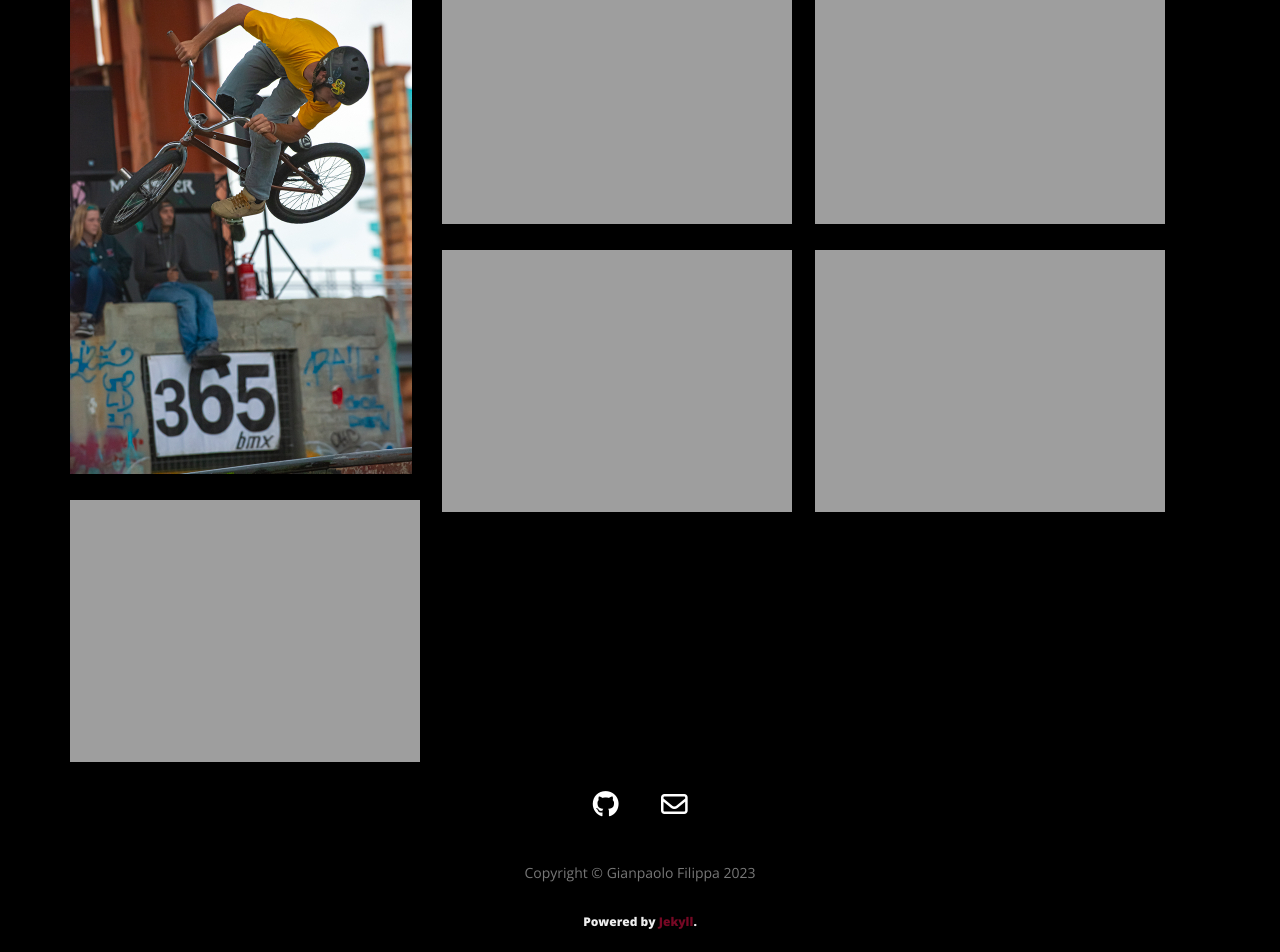
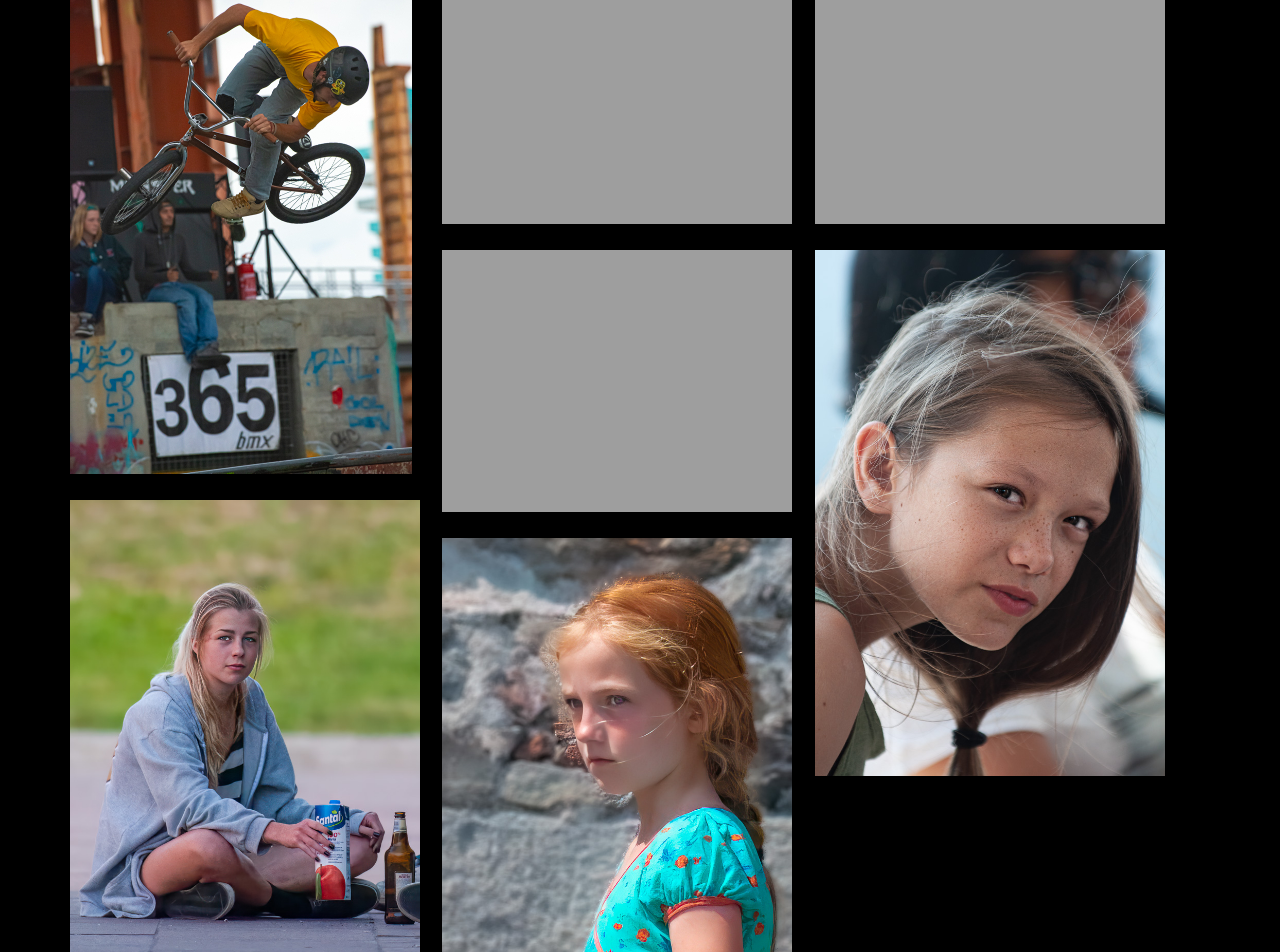
Before and after one commit to gianpaolof/gianpaolof.github.io, a Jekyll site: the page built from gallery/gallery03/index.html, in a window 1280 px wide. Shown: the part 851-1803 px from the top of the page. Built offline with Jekyll 4.4.1, drawn with Linux system fonts in a browser that asks for light colours; nearby versions of some CDN libraries.

Commit message:
new pics
ciao

```diff
--- a/gallery/gallery03/index.html
+++ b/gallery/gallery03/index.html
@@ -20,9 +20,11 @@ images:
    copyright: © Gianpaolo Filippa
  - image_path: /gallery/archive/g03/bg6.jpg
    copyright: © Gianpaolo Filippa
- - image_path: /gallery/archive/g03/bg7.jpg
+ - image_path: /gallery/archive/g03/bg10.jpg
    copyright: © Gianpaolo Filippa
- - image_path: /gallery/archive/g03/bg8.jpg
+ - image_path: /gallery/archive/g03/bg9.jpg
+   copyright: © Gianpaolo Filippa
+ - image_path: /gallery/archive/g03/bg11.jpg
    copyright: © Gianpaolo Filippa
 ---
 
--- a/gallery/gallery08/index.html
+++ b/gallery/gallery08/index.html
@@ -17,6 +17,8 @@ images:
  - image_path: /gallery/archive/g08/bg5.jpg
    copyright: © Gianpaolo Filippa
  - image_path: /gallery/archive/g08/bg6.jpg
+   copyright: © Gianpaolo Filippa
+ - image_path: /gallery/archive/g08/bg7.jpg
    copyright: © Gianpaolo Filippa
 ---
 
```
Also changed, not shown: gallery/archive/g03/bg10.jpg (added), gallery/archive/g03/bg11.jpg (added), gallery/archive/g03/bg9.jpg (added), gallery/archive/g08/bg7.jpg (added).
